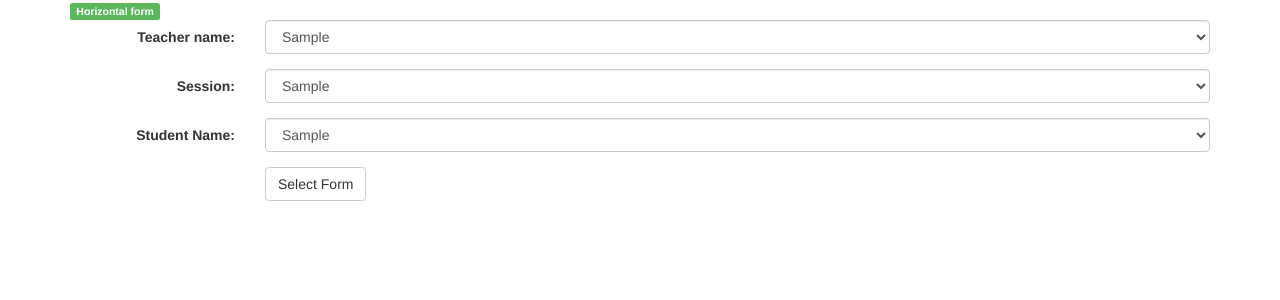
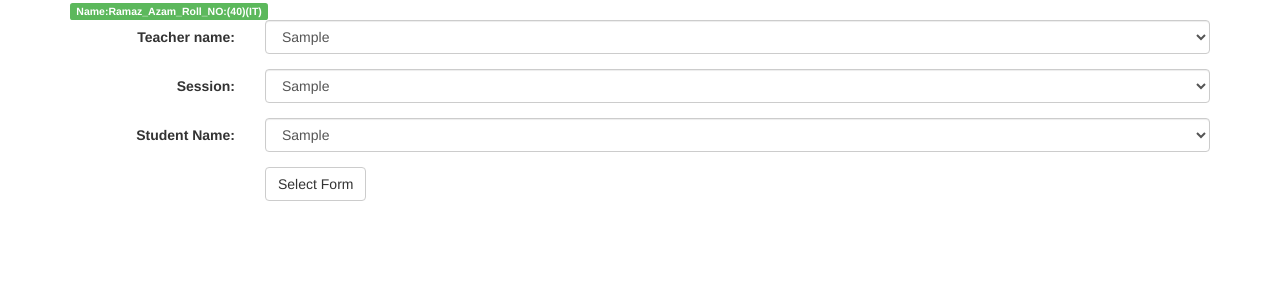
Before and after one commit to anonymousagent2/Mini_Project_Python_for_Web, a Flask app: template templates/index.html in a window 1280 px wide. Shown: the top 300 px of the page. Run offline with Flask 2, Linux system fonts and the light colour scheme; the template is opened without the code that fills it: most values are stand-ins (such as "Sample title", 1, 10 or a date in 2020); some libraries are stand-ins or nearby versions.

Commit message:
Update index.html

```diff
--- a/templates/index.html
+++ b/templates/index.html
@@ -11,7 +11,7 @@
 <body>
 
 <div class="container">
-  <h1 class="label label-success">Horizontal form</h1>
+  <h1 class="label label-success">Name:Ramaz_Azam_Roll_NO:(40)(IT)</h1>
   <form class="form-horizontal" action="/session" method="post" >
     <div class="form-group">
       <label class="control-label col-sm-2" for="pwd">Teacher name:</label>
```
